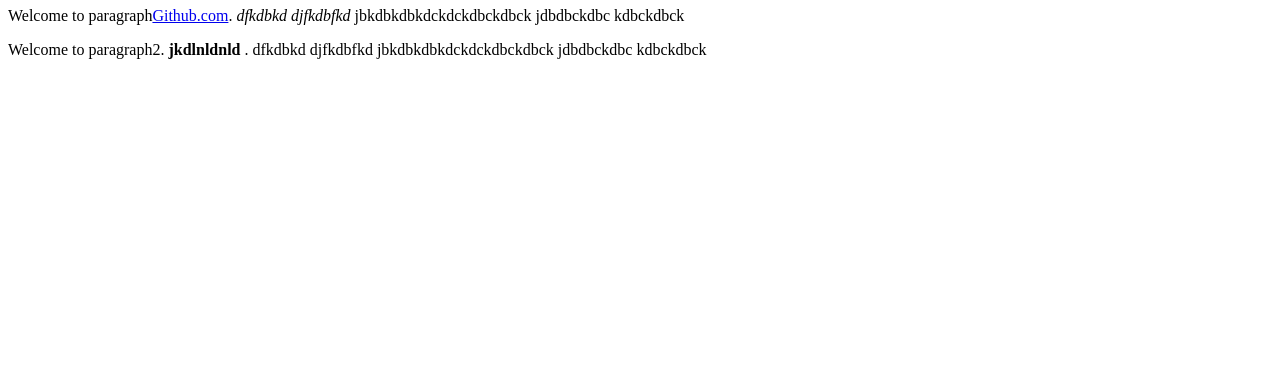
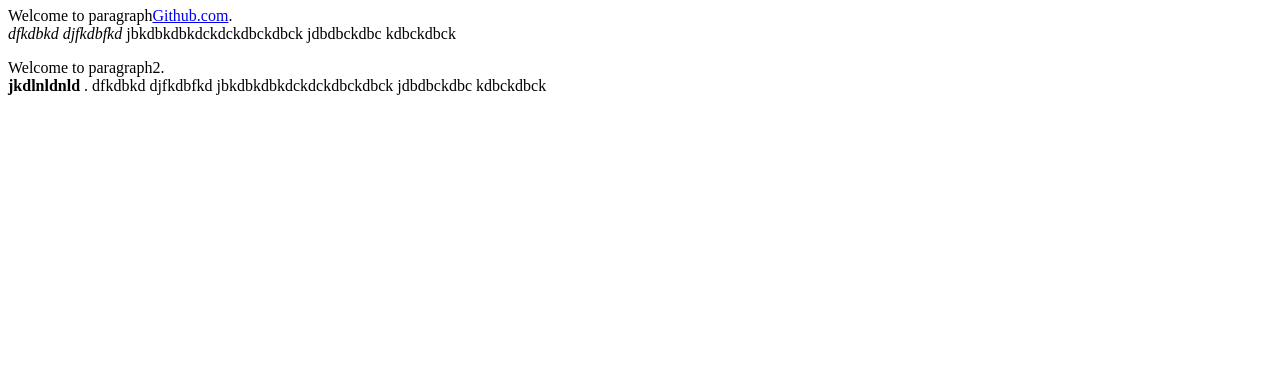
Before and after one commit to yogeshswdev/html5_CSS_JavaScript_JQuery_start, a plain HTML site: page index.html in a window 1280 px wide. Shown: the part 422-800 px from the top of the page. Drawn offline with Linux system fonts and the light colour scheme.

Commit message:
Fix: added some line breaks

```diff
--- a/index.html
+++ b/index.html
@@ -7,10 +7,10 @@
         <img src="./img/logo.png">
         <h1>Github H1</h1>
         <p>
-            Welcome to paragraph<a href="http://github.com">Github.com</a>. <em>dfkdbkd djfkdbfkd</em> jbkdbkdbkdckdckdbckdbck jdbdbckdbc kdbckdbck
+            Welcome to paragraph<a href="http://github.com">Github.com</a>. <br> <em>dfkdbkd djfkdbfkd</em> jbkdbkdbkdckdckdbckdbck jdbdbckdbc kdbckdbck
         </p>
         <p>
-            Welcome to paragraph2. <strong>jkdlnldnld</strong> . dfkdbkd djfkdbfkd jbkdbkdbkdckdckdbckdbck jdbdbckdbc kdbckdbck
+            Welcome to paragraph2. <br> <strong>jkdlnldnld</strong> . dfkdbkd djfkdbfkd jbkdbkdbkdckdckdbckdbck jdbdbckdbc kdbckdbck
         </p>
     </body>
 </html>
```
